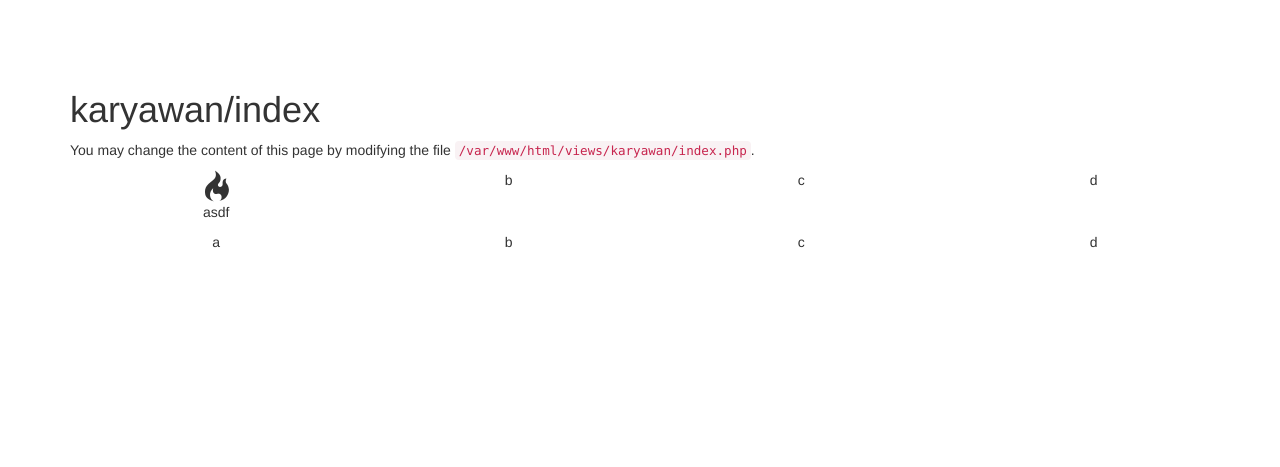
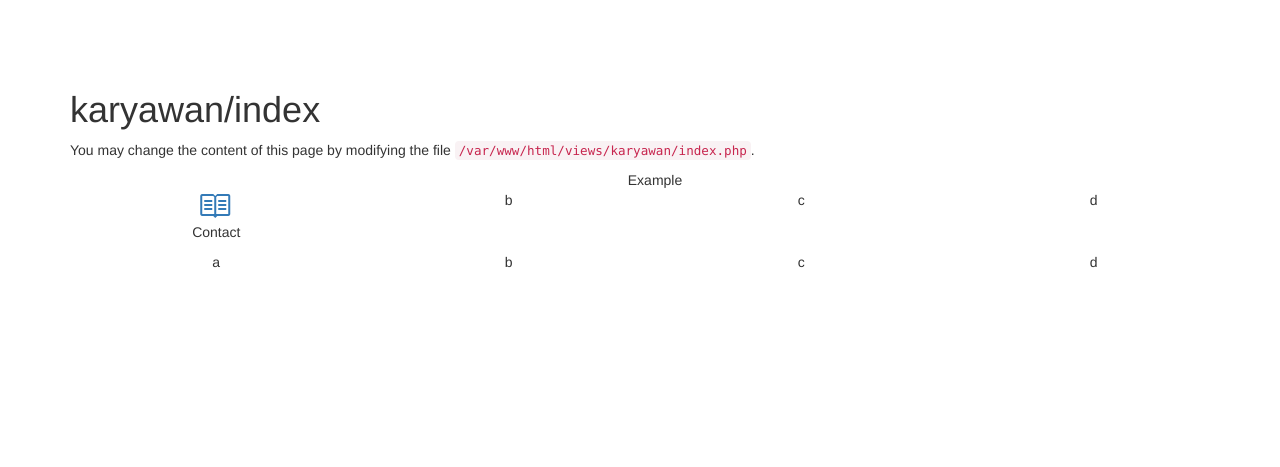
Before and after one commit to kemasm/denbeerp, a Yii app: template basic/views/karyawan/index.php in a window 1280 px wide. Shown: the top 467 px of the page. Run offline with PHP 8.4 and a stand-in for Yii, Linux system fonts and the light colour scheme; the template is opened without the code that fills it, so the values that code supplies are empty; some libraries are stand-ins or nearby versions.

Commit message:
latihan redirect
belajar redirecting url

```diff
--- a/basic/views/karyawan/index.php
+++ b/basic/views/karyawan/index.php
@@ -1,4 +1,5 @@
 <?php
+use yii\helpers\Url;
 /* @var $this yii\web\View */
 ?>
 <h1>karyawan/index</h1>
@@ -9,9 +10,12 @@
 </p>
 <div class="container menu">
     <div class="row">
+        <div class="col-xs-12 menubox">Example</div>
+    </div>
+    <div class="row">
         <div class="col-xs-3 menubox">
-        <span class="mega-octicon octicon-flame"></span>
-        <p>asdf</p>
+        <a href="<?=Url::to(['site/contact'])?>"><span class="mega-octicon octicon-book"></span></a>
+        <p>Contact</p>
         </div>
         <div class="col-xs-3 menubox">b</div>
         <div class="col-xs-3 menubox">c</div>
```
